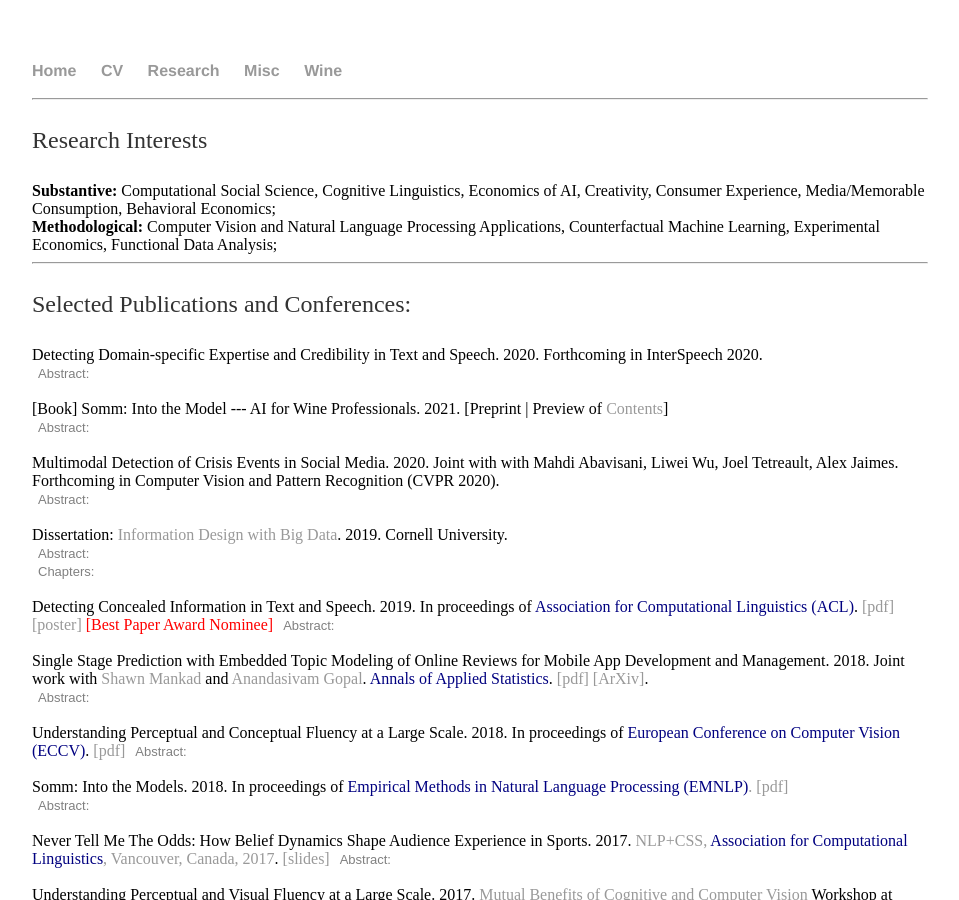
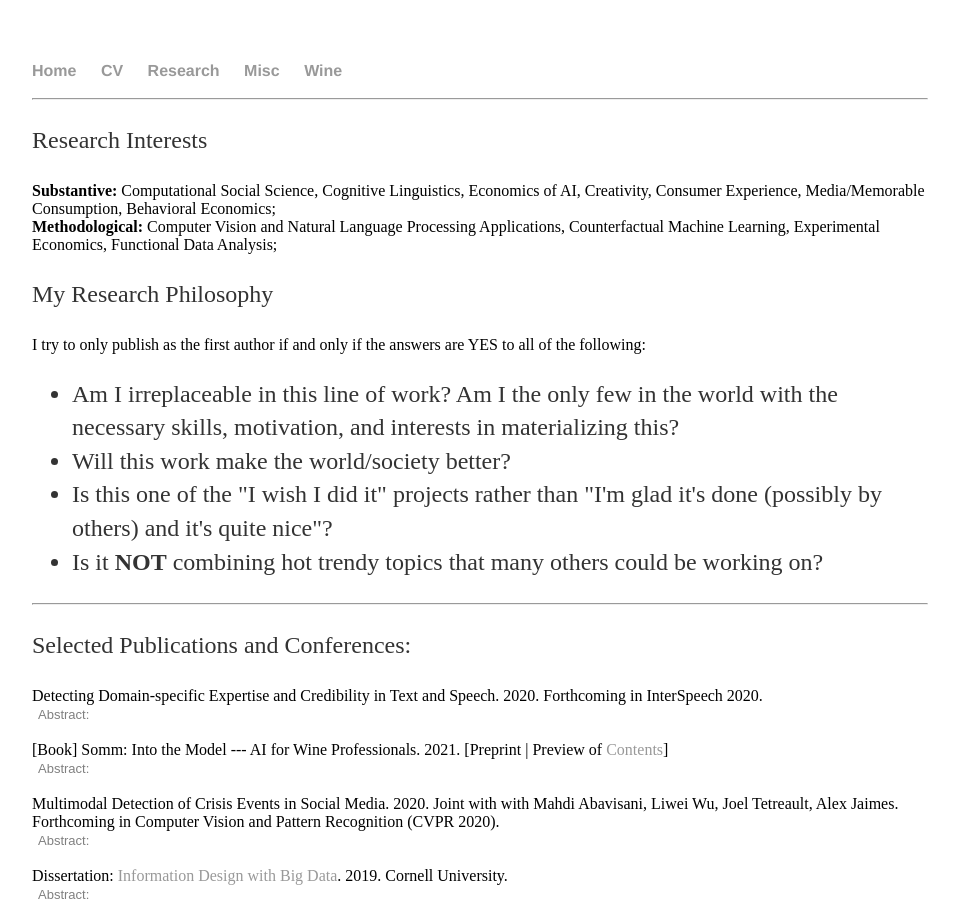
Before and after one commit to shenglih/shenglih.github.io, a Jekyll site: the page built from research/index.html, in a window 1280 px wide and 900 px high. Shown: the whole window, without its empty margins (160-1119 px from the left). Built offline with Jekyll 4.4.1, drawn with Linux system fonts in a browser that asks for light colours; comment, search, counter and statistics services are not loaded.

Commit message:
statement

```diff
--- a/research/index.html
+++ b/research/index.html
@@ -44,6 +44,14 @@ title: Shengli Hu, Research
 	<p> Research Interests </p>
 	<b>Substantive:</b> Computational Social Science, Cognitive Linguistics, Economics of AI, Creativity, Consumer Experience, Media/Memorable Consumption, Behavioral Economics;<br>
 	<b>Methodological:</b> Computer Vision and Natural Language Processing Applications, Counterfactual Machine Learning, Experimental Economics, Functional Data Analysis;<br>
+	<p>My Research Philosophy</p>
+	I try to only publish as the first author if and only if the answers are YES to all of the following:
+	<ul>
+		<li>Am I irreplaceable in this line of work? Am I the only few in the world with the necessary skills, motivation, and interests in materializing this?</li>
+		<li>Will this work make the world/society better?</li>
+		<li>Is this one of the "I wish I did it" projects rather than "I'm glad it's done (possibly by others) and it's quite nice"?</li>
+		<li>Is it <b>NOT</b> combining hot trendy topics that many others could be working on?</li>
+	</ul>
         <!--<b>Languages:</b> Fluent: Python, R, bash, LaTex, English, Mandarin; Intermediate: Julia, C/C++, Octave, Stata, High Valyrian, Italian, German, Spanish, French; Elementary: Ruby, JavaScript, Japanese, Hebrew.<br>-->
 <!-- <h2> Dissertation Title: Media Consumption and Consumer Experience </h2> -->
 <!-- <h2> Dissertation Committee: Shawn Mankad, Vrinda Kadiyali, Kavita Bala, Vithala Rao </h2> -->
```
